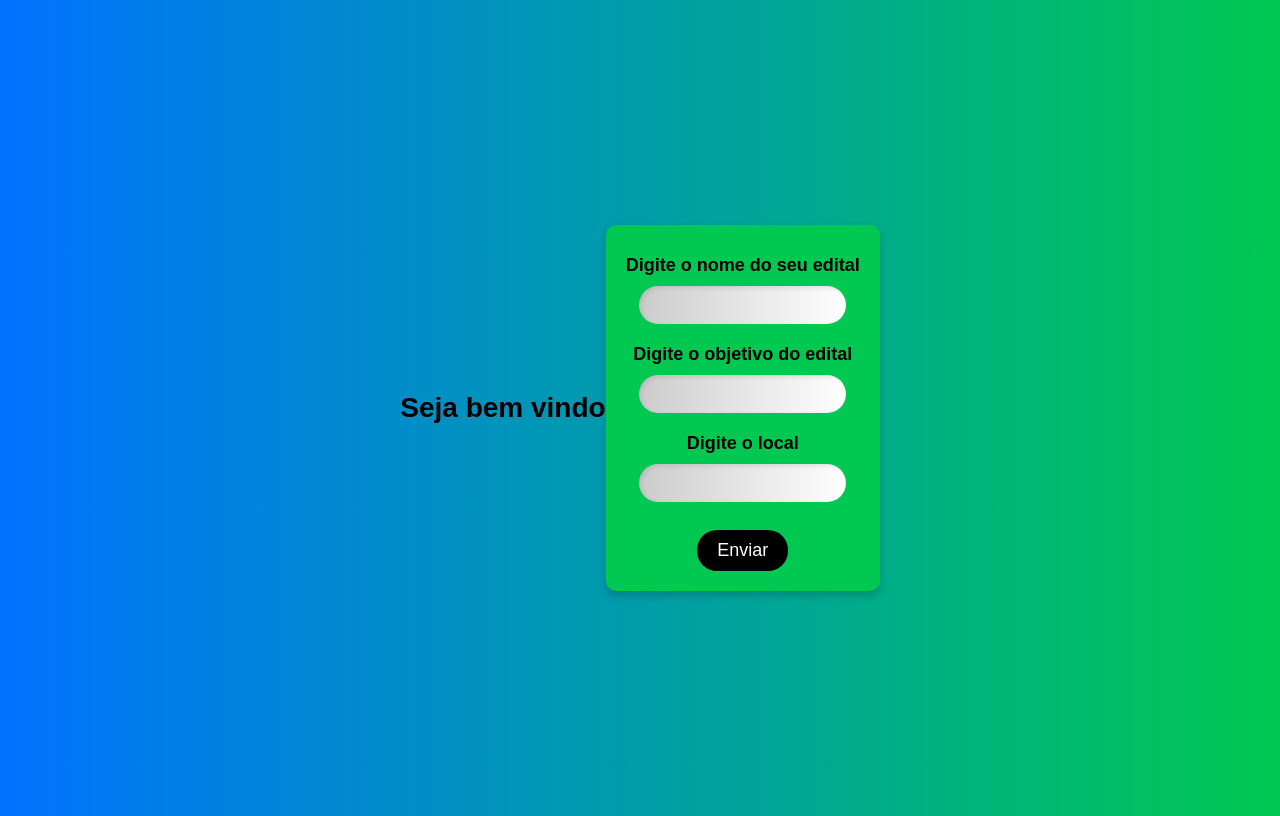
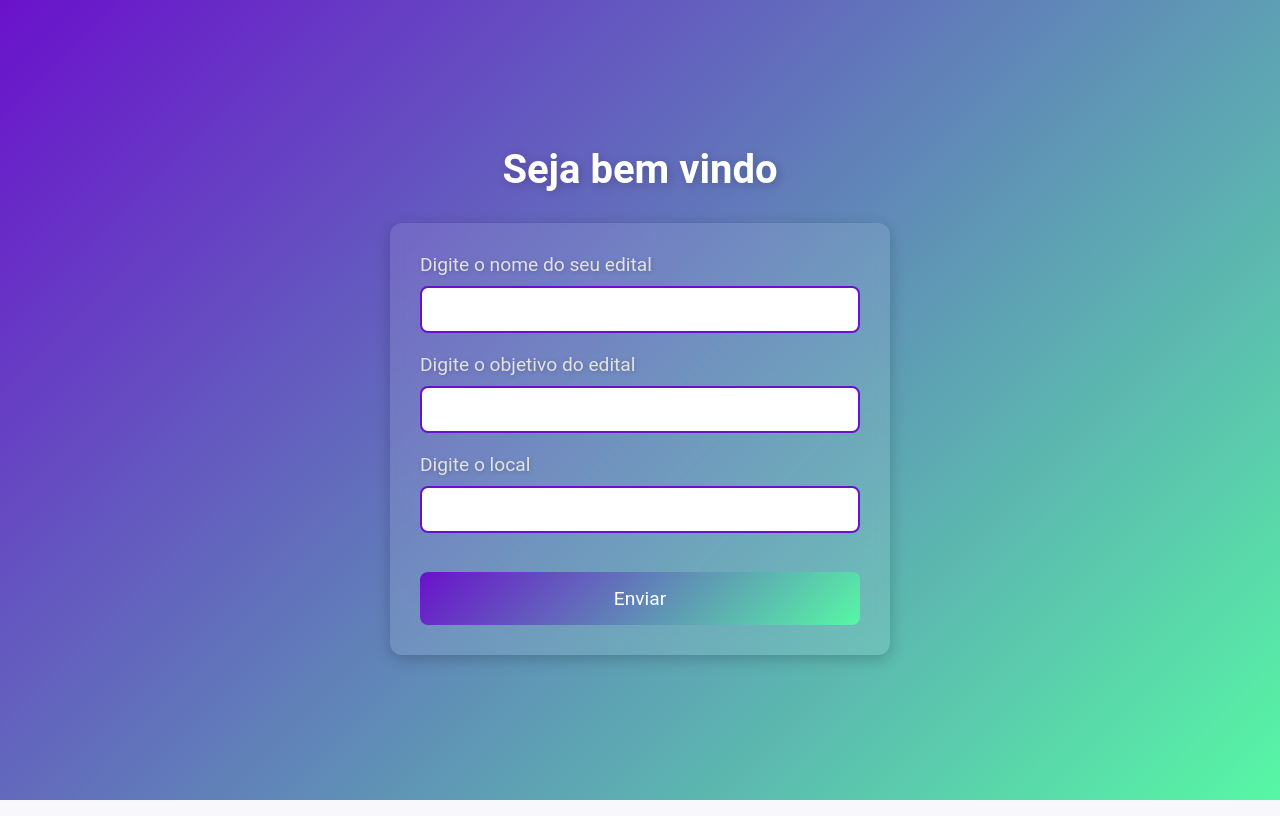
Before and after one commit to Zaiko0012/projetoweb, a Flask app: page /cadastrareditais in a window 1280 px wide. Run offline with Flask 3, Linux system fonts and the light colour scheme.

Commit message:
Update pageditais.css

```diff
--- a/static/pageditais.css
+++ b/static/pageditais.css
@@ -1,57 +1,89 @@
+* {
+    margin: 0;
+    padding: 0;
+    box-sizing: border-box;
+    font-family: 'Roboto', sans-serif;
+}
+
 body {
-    background: linear-gradient(to right, #0072ff, #00c851);
+    background: linear-gradient(135deg, #6a11cb, #57f7a5);
+    color: #fff;
     display: flex;
+    flex-direction: column;
+    align-items: center;
     justify-content: center;
-    align-items: center;
-    height: 100vh;
-    font-family: Arial, sans-serif;
+    min-height: 100vh;
+    padding: 0 20px;
+}
+
+h1 {
+    font-size: 2.5rem;
+    color: #fff;
+    margin-bottom: 30px;
+    text-shadow: 2px 2px 10px rgba(0, 0, 0, 0.2);
 }
 
 form {
-    background: #00c851;
-    padding: 20px;
-    border-radius: 10px;
-    text-align: center;
-    box-shadow: 0px 4px 8px rgba(0, 0, 0, 0.2);
-}
-
-h1 {
-    font-size: 28px;
-    color: black;
-    font-weight: bold;
+    background: rgba(255, 255, 255, 0.1);
+    border-radius: 12px;
+    padding: 30px;
+    box-shadow: 0px 4px 15px rgba(0, 0, 0, 0.2);
+    width: 100%;
+    max-width: 500px;
+    backdrop-filter: blur(8px);
 }
 
 label {
+    font-size: 1.2rem;
+    color: #e2e2e2;
+    margin-bottom: 10px;
     display: block;
-    font-size: 18px;
-    font-weight: bold;
-    margin: 10px 0;
-    color: black;
+    text-shadow: 1px 1px 5px rgba(0, 0, 0, 0.2);
 }
 
 input {
-    width: 80%;
-    padding: 10px;
-    border: none;
-    border-radius: 20px;
-    background: linear-gradient(to right, #ccc, white);
-    text-align: center;
-    font-size: 16px;
-    margin-bottom: 10px;
-    box-shadow: inset 2px 2px 5px rgba(0, 0, 0, 0.1);
+    width: 100%;
+    padding: 12px;
+    margin-bottom: 20px;
+    border-radius: 8px;
+    border: 2px solid #6a11cb;
+    background: #fff;
+    color: #333;
+    font-size: 1rem;
+    transition: 0.3s;
+}
+
+input:focus {
+    border-color: #57f7a5;
+    background: #f3f3f3;
+    outline: none;
 }
 
 button {
-    background: black;
+    background: linear-gradient(135deg, #6a11cb, #57f7a5);
     color: white;
     border: none;
-    padding: 10px 20px;
-    border-radius: 20px;
-    font-size: 18px;
+    padding: 15px 30px;
+    font-size: 1.2rem;
+    border-radius: 8px;
     cursor: pointer;
-    transition: 0.3s;
+    width: 100%;
+    transition: 0.3s ease-in-out;
 }
 
 button:hover {
-    background: #333;
+    background: linear-gradient(135deg, #57f7a5, #6a11cb);
+    transform: translateY(-2px);
 }
+
+button:active {
+    transform: translateY(2px);
+}
+
+hr {
+    margin-top: 30px;
+    width: 80%;
+    border: 0;
+    height: 2px;
+    background: #6a11cb;
+}
```
